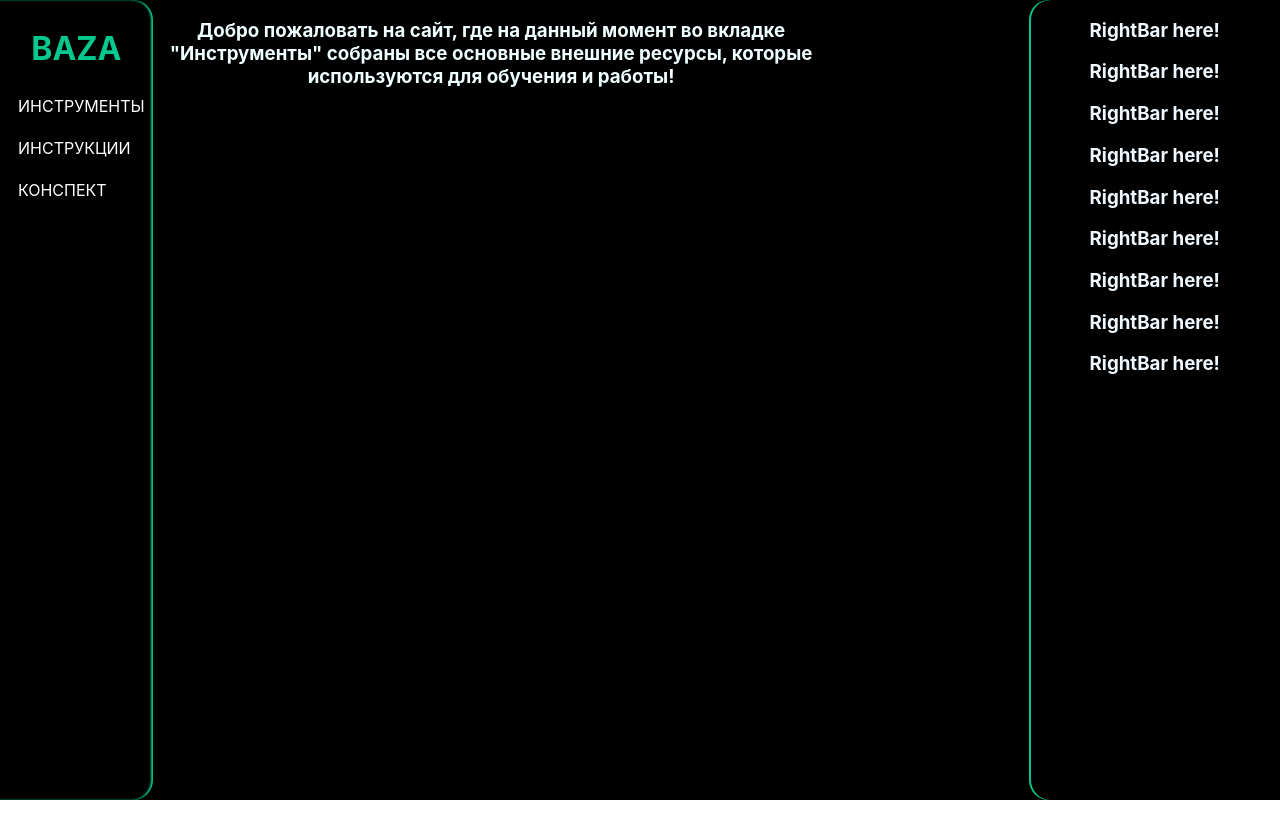
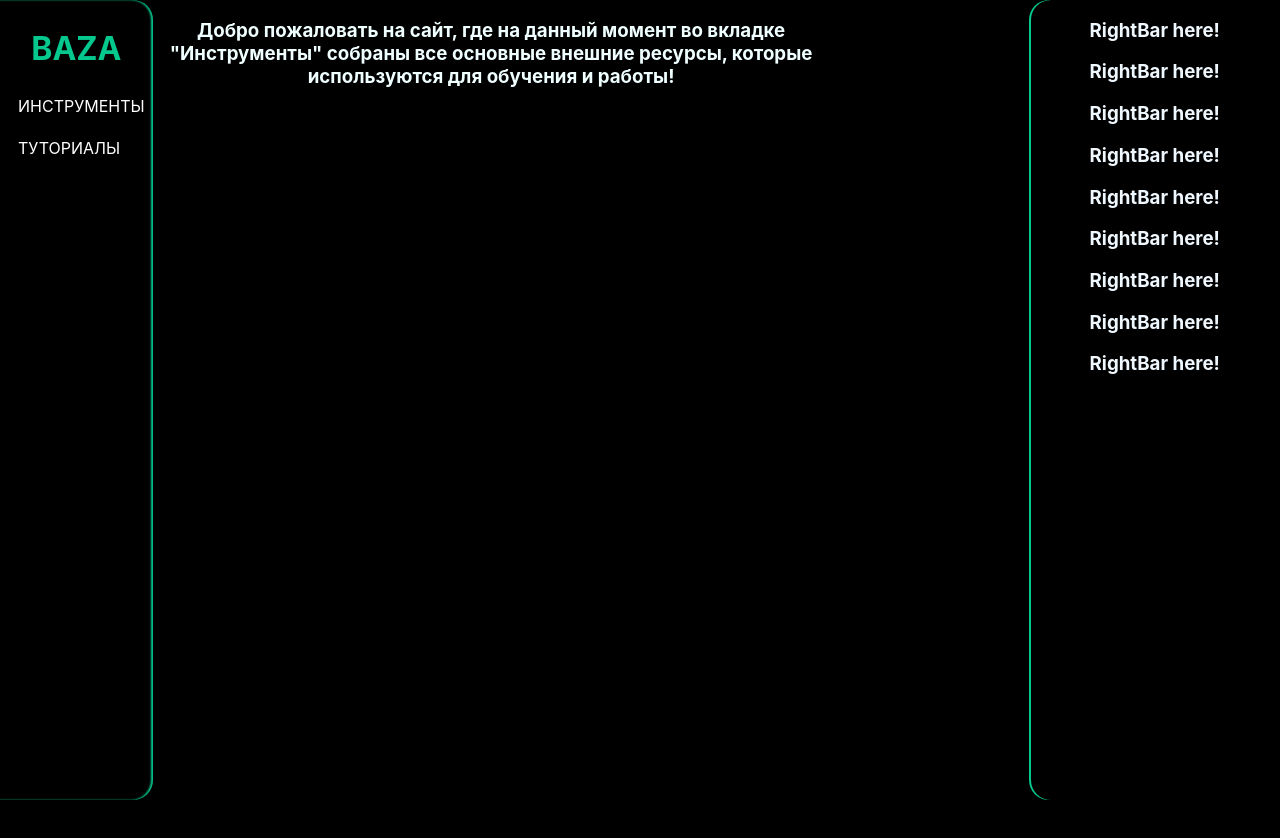
Before and after one commit to PlatenPrime/baza, a React (Create React App) app: page / in a window 1280 px wide. Shown: the top 838 px of the page. Before the commit the page ends 800 px from the top, so only its background shows below. Built offline with nearby package versions, Linux system fonts and the light colour scheme.

Commit message:
crossover

```diff
--- a/src/App.css
+++ b/src/App.css
@@ -4,7 +4,7 @@
 	box-sizing: border-box;
   text-align: center;
   display: column;
-  min-height: 100vh;
+  min-height: 110vh;
 max-width: 100vw;
   flex-direction: row;
   background-color: rgb(0, 0, 0);
--- a/src/components/SideBar/SideBar.jsx
+++ b/src/components/SideBar/SideBar.jsx
@@ -20,8 +20,9 @@ const SideBar = () => {
 		}}  >
 			<HomeLink />
 			<Link to="/tools" className={style.sidebarLink} ><SideBarItem title="Инструменты" /></Link>
-			<Link to="/guides" className={style.sidebarLink}><SideBarItem title="Инструкции" /></Link>
-			<Link to="/workbook" className={style.sidebarLink}><SideBarItem title="Конспект" /></Link>
+			{/* <Link to="/guides" className={style.sidebarLink}><SideBarItem title="Инструкции" /></Link>
+			<Link to="/workbook" className={style.sidebarLink}><SideBarItem title="Конспект" /></Link> */}
+			<a href="https://platentutorials.vercel.app/" target="_blanked" className={style.sidebarLink}><SideBarItem title="Туториалы" /></a>
 
 
 
```
